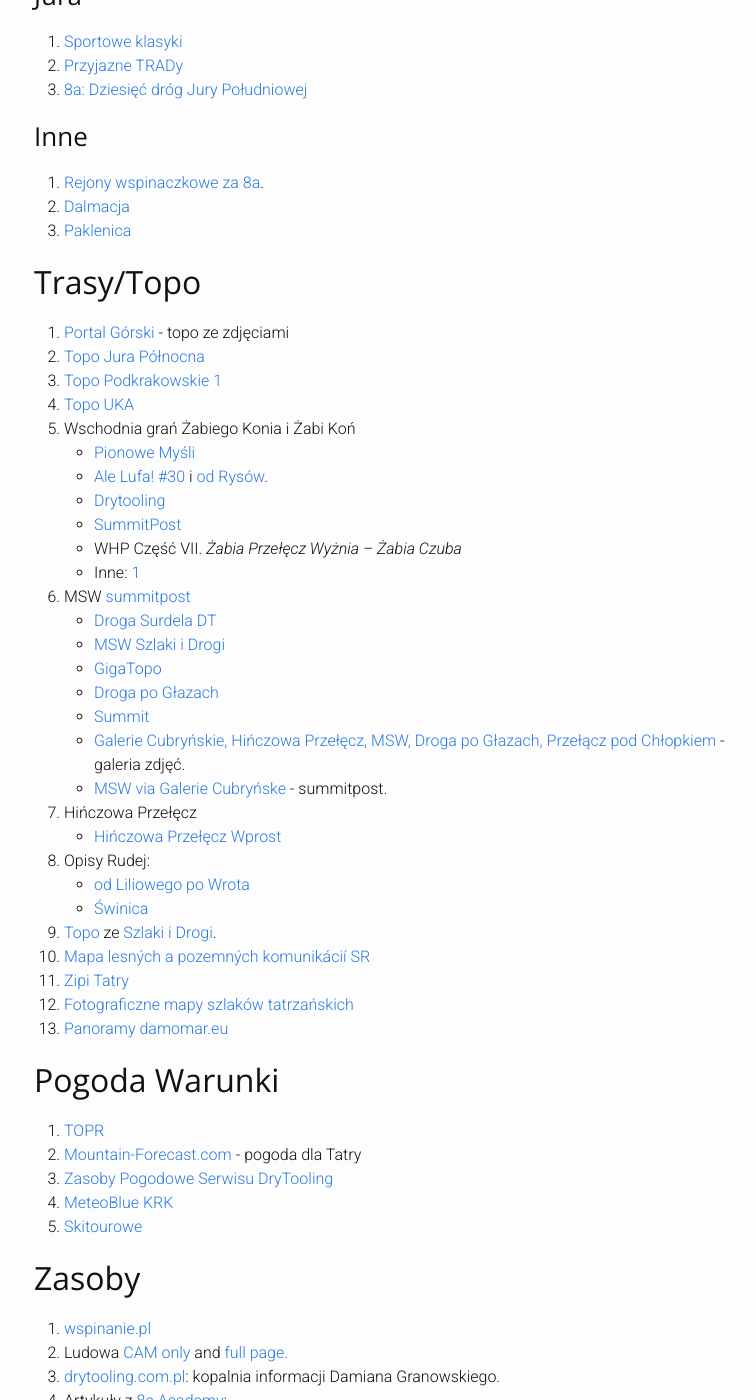
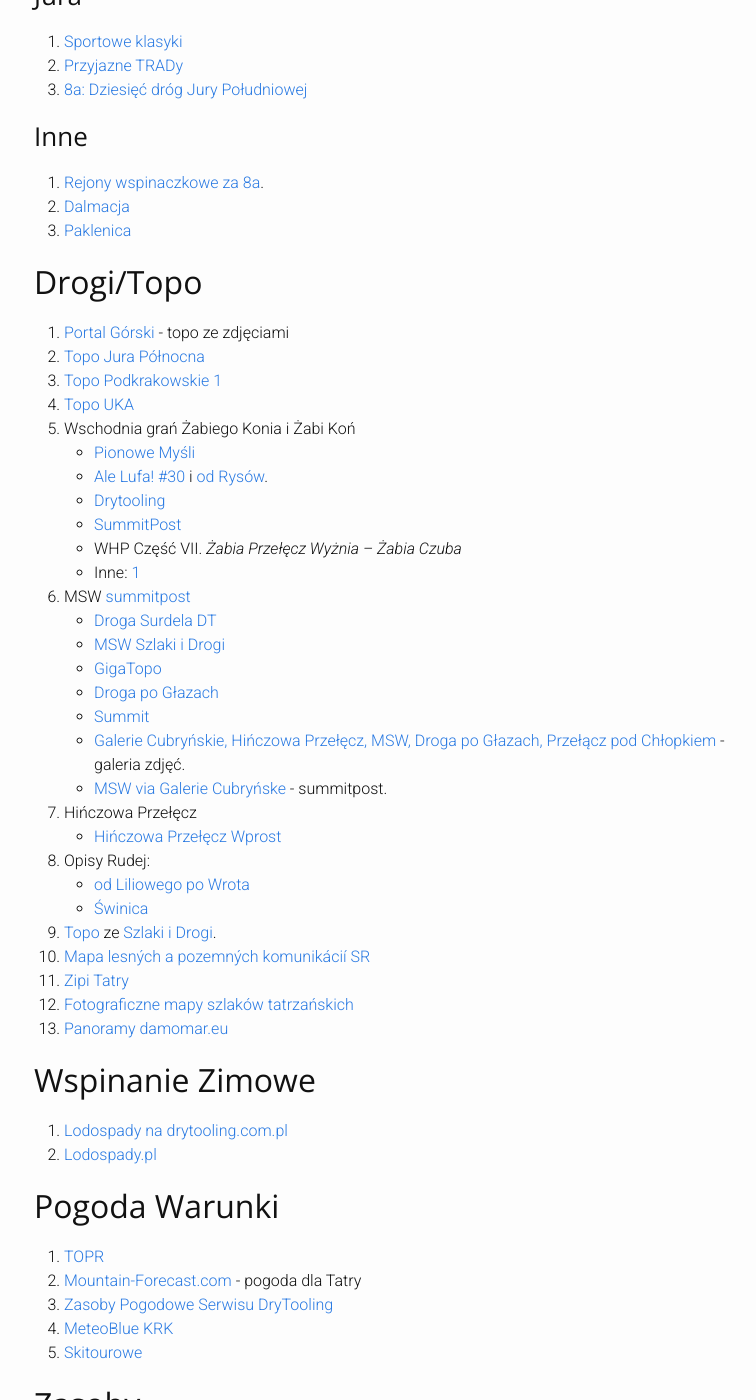
Before and after one commit to jkedra/jkedra.github.io, a Jekyll site: the page built from _posts/2017-03-05-wspinanie.md, in a window 1280 px wide and 1400 px high, scrolled down 596 px. Shown: the whole window, without its empty margins (236-992 px from the left). Built offline with Jekyll 4.4.1, drawn with Linux system fonts in a browser that asks for light colours.

Commit message:
wspinanie zimowe

```diff
--- a/_posts/2017-03-05-wspinanie.md
+++ b/_posts/2017-03-05-wspinanie.md
@@ -40,7 +40,7 @@
 3. [Paklenica](http://www.paklenica-croatia.com/)
 
 
-## Trasy/Topo
+## Drogi/Topo
 
 1. [Portal Górski](http://topo.portalgorski.pl/) - topo ze zdjęciami
 2. [Topo Jura Północna](http://topojura.dz.pl/)
@@ -71,6 +71,12 @@
 10. [Zipi Tatry](http://zipi-tatry.eu)
 11. [Fotograficzne mapy szlaków tatrzańskich](https://photos.google.com/share/AF1QipOES-QkYrvn0Wf_3D6-0xlRV_4TfGAiJ_qMUWyjrYLb8kV1PppKOH9jpRtynwzNBw?key=Y3NGbC1xNmlKYTBvY3RpSUYzdEYxd0Exc1Jna0ZR)
 12. [Panoramy damomar.eu](http://dagomar.eu)
+
+
+## Wspinanie Zimowe
+
+1. [Lodospady na drytooling.com.pl](http://drytooling.com.pl/baza/topo/lodospady)
+2. [Lodospady.pl](http://lodospady.pl)
 
 ## Pogoda Warunki
 
@@ -162,7 +168,7 @@
     * [zestaw wspinaczkowy w Tatry][dt-set-tatry]
 4. [Przewiązywanie liny przez ring stanowiskowy](http://drytooling.com.pl/serwis/art/patenty/2432-przewiazywanie-liny-przez-ring-zjazdowy)
 5. Zablokowanie liny przy asekuracji:
-    * [klasyczny sposób kursowy](https://www.youtube.com/watch?time_continue=218&v=bQtjrog18xY)
+    * [klasyczny sposób kursowy](https://www.youtube.com/watch?v=bQtjrog18xY)
     * [inny sposób na węzeł zabezpieczający](http://www.vdiffclimbing.com/tieoff-belay/), opisany też [tutaj](https://www.ukclimbing.com/articles/page.php?id=3295).
 6. [Checklista outdoorowa](http://drytooling.com.pl/serwis/art/patenty/7264-checklista-sprzetu-na-trekking-wspinanie?showall=&start=1)
 7. [Węzły wspinaczkowe](https://wspinanie.pl/2004/04/kluczka-prusik-wyblinka-gordyjski-prosty-czyli-wezly-stosowane-we-wspinaczce-czesc-ii/)
```
